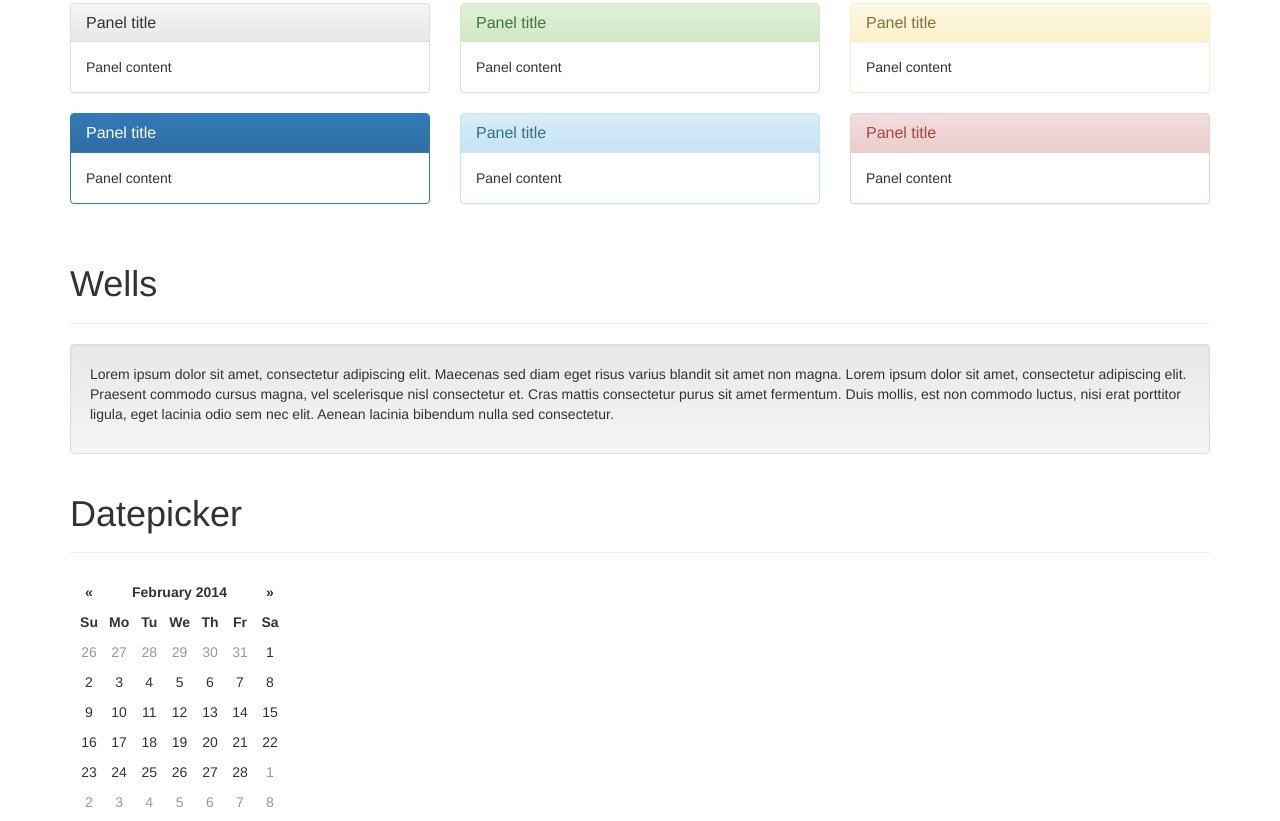
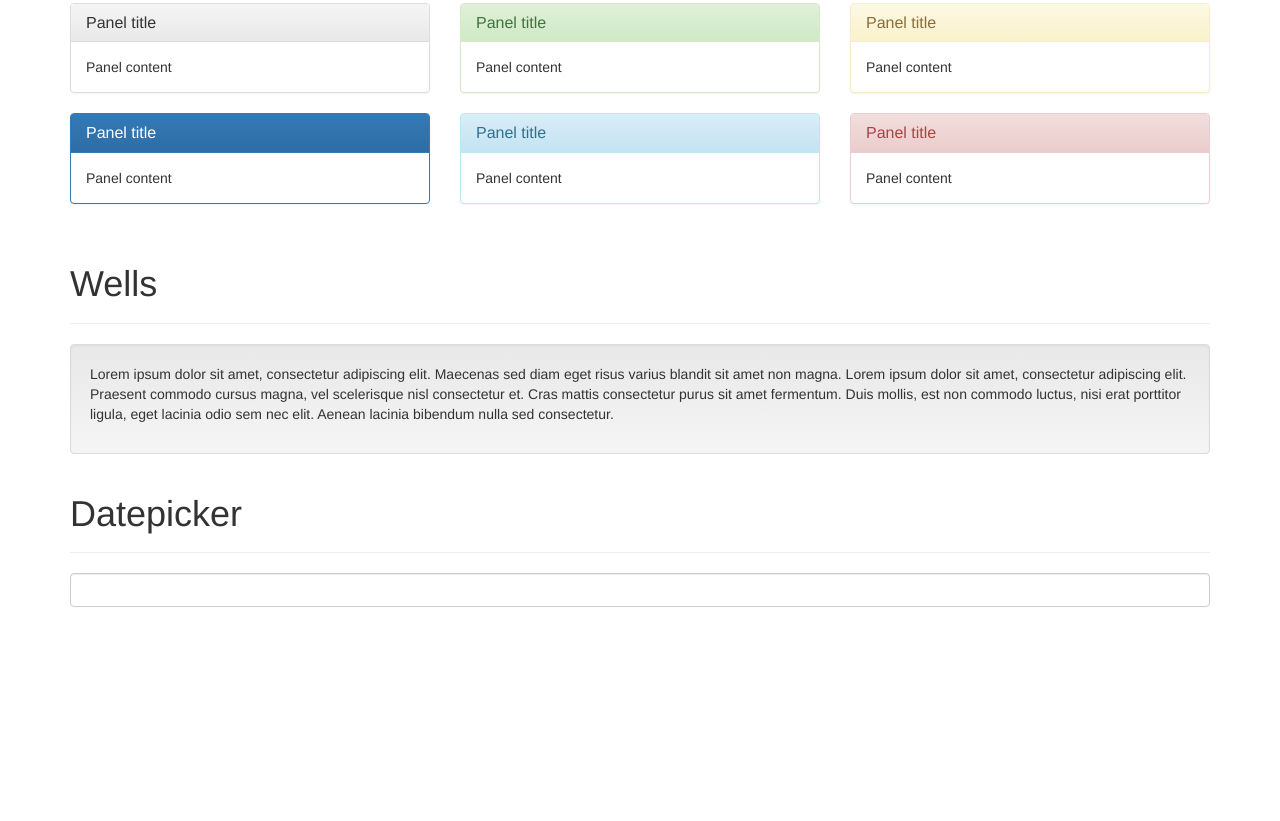
Before and after one commit to Kangcor/Kangcor.github.io, a plain HTML site: page index.html in a window 1280 px wide. Shown: the part 2357-3178 px from the top of the page. After the commit the page ends 2964 px from the top, so only its background shows below. Drawn offline with nearby package versions, Linux system fonts and the light colour scheme.

Commit message:
datepicker input test

```diff
--- a/index.html
+++ b/index.html
@@ -367,7 +367,7 @@
       <div class="page-header">
         <h1>Datepicker</h1>
       </div>
-      <div id="dp1">
+      <input id="dp1" type="text" type="text" class="form-control">
 
       </div>
 
```
